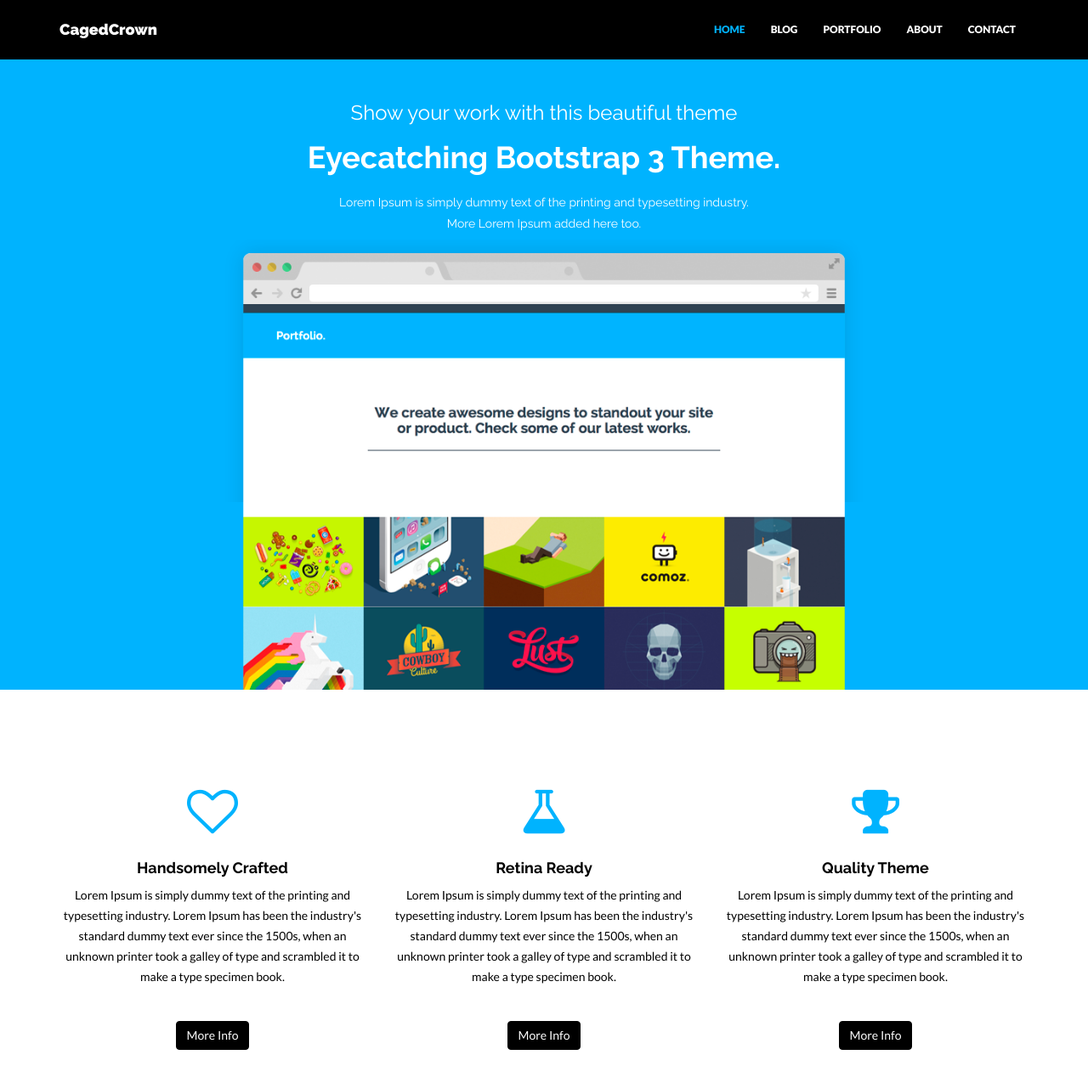
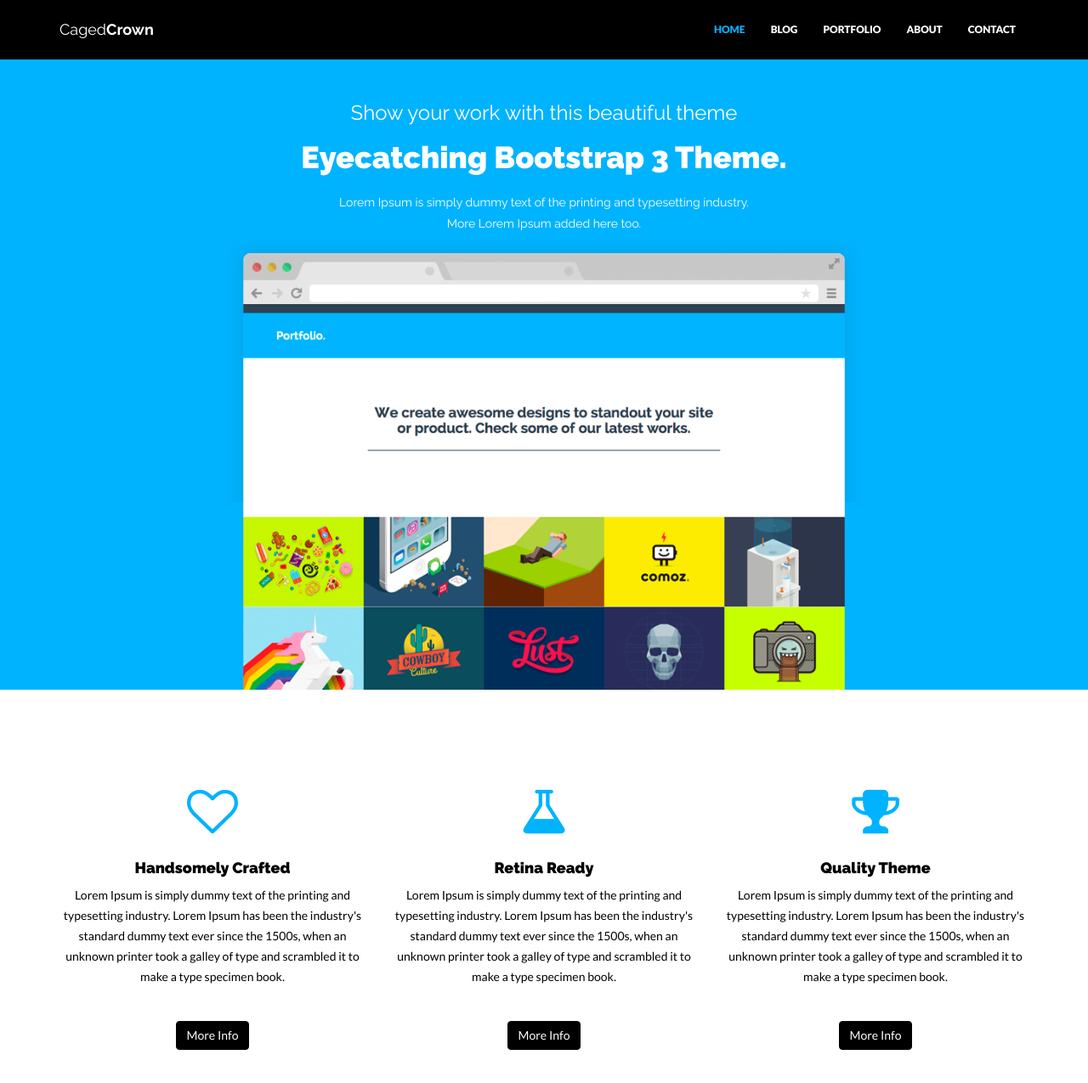
Before and after one commit to cagedcrown/cagedcrown.github.io, a Jekyll site: the page built from index.html, in a window 1280 px wide and 1400 px high. Shown: the top 1275 px of the window at 85% size. Built offline with Jekyll 4.4.1, drawn with Linux system fonts in a browser that asks for light colours; nearby versions of some CDN libraries.

Commit message:
fixed title in header

```diff
--- a/_includes/css/style.css
+++ b/_includes/css/style.css
@@ -32,7 +32,7 @@ body {
 
 h1, h2, h3, h4, h5, h6 {
 	font-family: 'Raleway', sans-serif;
-	font-weight: 700;
+	font-weight: 900;
 }
 
 p {
@@ -94,7 +94,7 @@ a:focus {
 
 .navbar-brand {
 	font-family: 'Raleway', sans-serif;
-	font-weight: 900;
+	font-weight: 400;
 }
 
 .navbar-header .navbar-brand {
--- a/_includes/nav.html
+++ b/_includes/nav.html
@@ -8,7 +8,7 @@
         <span class="icon-bar"></span>
         <span class="icon-bar"></span>
       </button>
-      <a class="navbar-brand" href="{{ "/"  | prepend: site.baseurl }}">{{ site.title }}</a>
+      <a class="navbar-brand" href="{{ "/"  | prepend: site.baseurl }}">Caged<b>Crown</b></a>
     </div>
     <div class="navbar-collapse collapse navbar-right">
       <ul class="nav navbar-nav">
```
